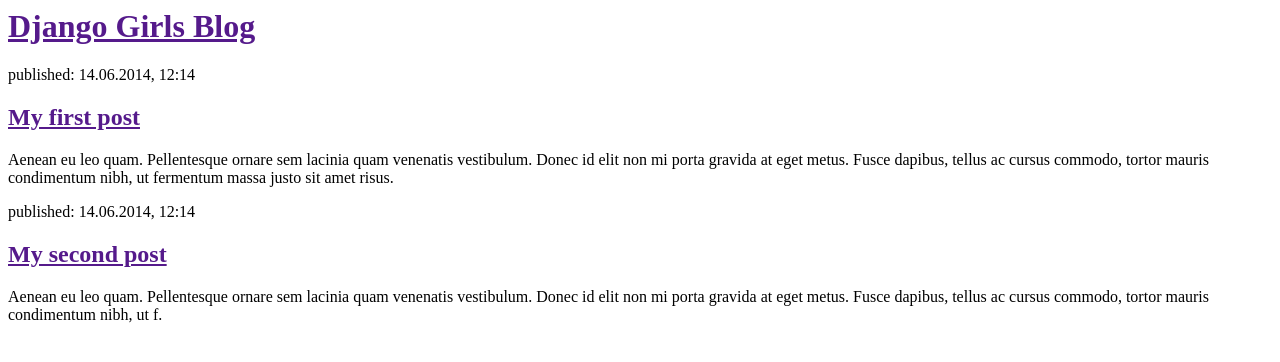
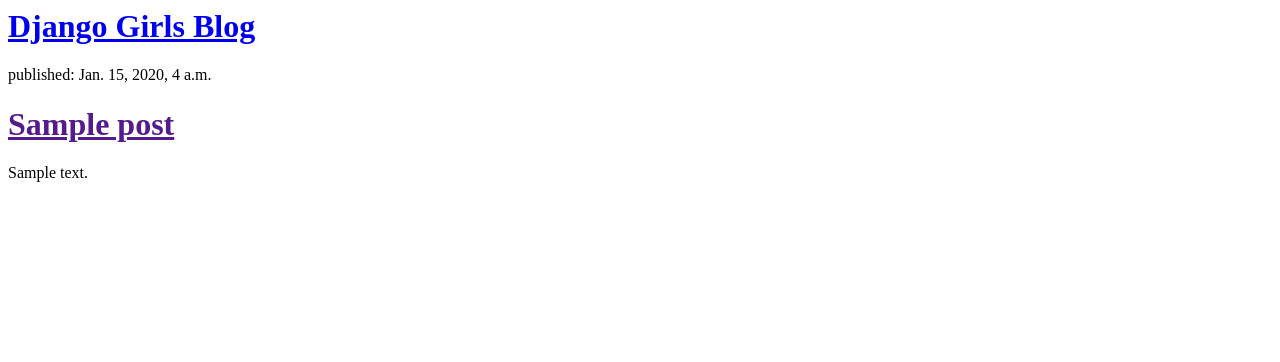
Before and after one commit to eboyd83/my-first-blog, a Django app: page / in a window 1280 px wide. Shown: the top 362 px of the page. Run offline with Django 3.2, Linux system fonts and the light colour scheme; tables that the repository leaves empty hold one stand-in row (values such as "Sample post").

Commit message:
updated template

```diff
--- a/blog/models.py
+++ b/blog/models.py
@@ -7,7 +7,7 @@ class Post(models.Model):
     title = models.CharField(max_length=200)
     text = models.TextField()
     created_date = models.DateTimeField(default=timezone.now)
-    pubilshed_date = models.DateTimeField(blank=True, null=True)
+    published_date = models.DateTimeField(blank=True, null=True)
 
     def publish(self):
         self.published_date = timezone.now()
--- a/blog/templates/blog/post_list.html
+++ b/blog/templates/blog/post_list.html
@@ -1,22 +1,12 @@
 <html>
-    <head>
-        <title>Django Girls blog</title>
-    </head>
-    <body>
-        <div>
-            <h1><a href="">Django Girls Blog</a></h1>
-        </div>
+<div>
+  <h1><a href="/">Django Girls Blog</a></h1>
+</div>
 
-        <div>
-            <p>published: 14.06.2014, 12:14</p>
-            <h2><a href="">My first post</a></h2>
-            <p>Aenean eu leo quam. Pellentesque ornare sem lacinia quam venenatis vestibulum. Donec id elit non mi porta gravida at eget metus. Fusce dapibus, tellus ac cursus commodo, tortor mauris condimentum nibh, ut fermentum massa justo sit amet risus.</p>
-        </div>
-
-        <div>
-            <p>published: 14.06.2014, 12:14</p>
-            <h2><a href="">My second post</a></h2>
-            <p>Aenean eu leo quam. Pellentesque ornare sem lacinia quam venenatis vestibulum. Donec id elit non mi porta gravida at eget metus. Fusce dapibus, tellus ac cursus commodo, tortor mauris condimentum nibh, ut f.</p>
-        </div>
-    </body>
-</html>
+{% for post in posts %}
+  <div>
+      <p>published: {{ post.published_date }}</p>
+      <h1><a href="">{{ post.title }}</a></h1>
+      <p>{{ post.text|linebreaksbr }}</p>
+  </div>
+{% endfor %}
--- a/blog/views.py
+++ b/blog/views.py
@@ -1,6 +1,9 @@
 from django.shortcuts import render
+from .models import Post
+from django.utils import timezone
 
 # Create your views here.
 
 def post_list(request):
-    return render(request, 'blog/post_list.html',{})
+    posts = Post.objects.filter(title__contains='post')
+    return render(request, 'blog/post_list.html', {'posts': posts})
```
Also changed, not shown: blog/migrations/0002_auto_20170722_1432.py (added).
